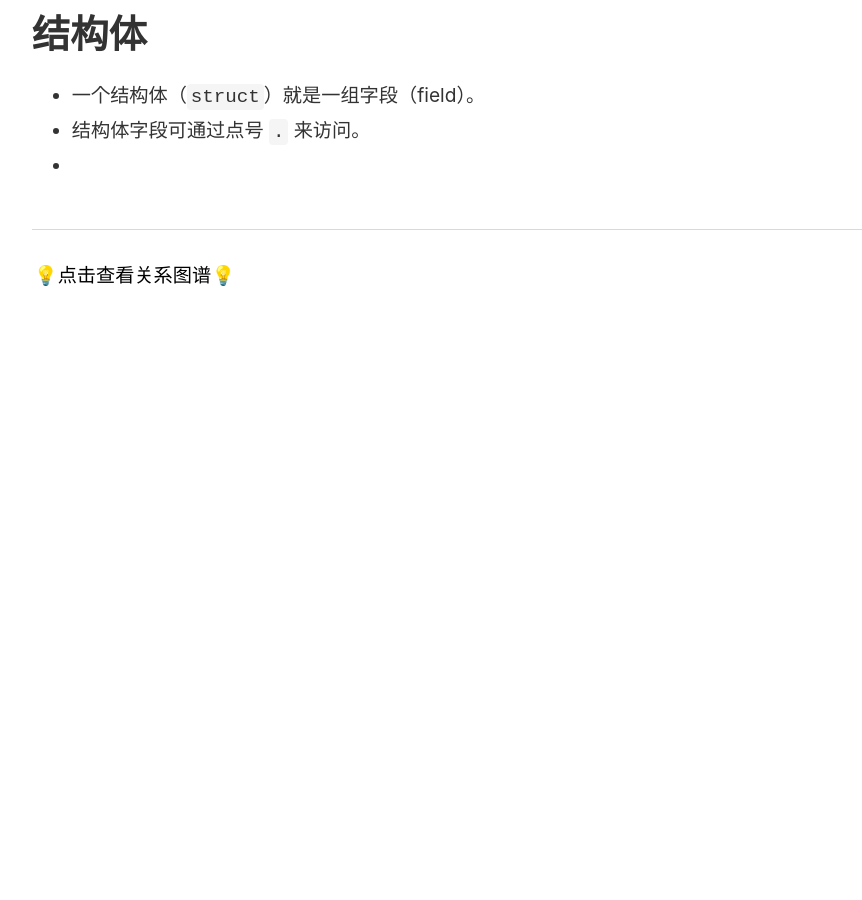
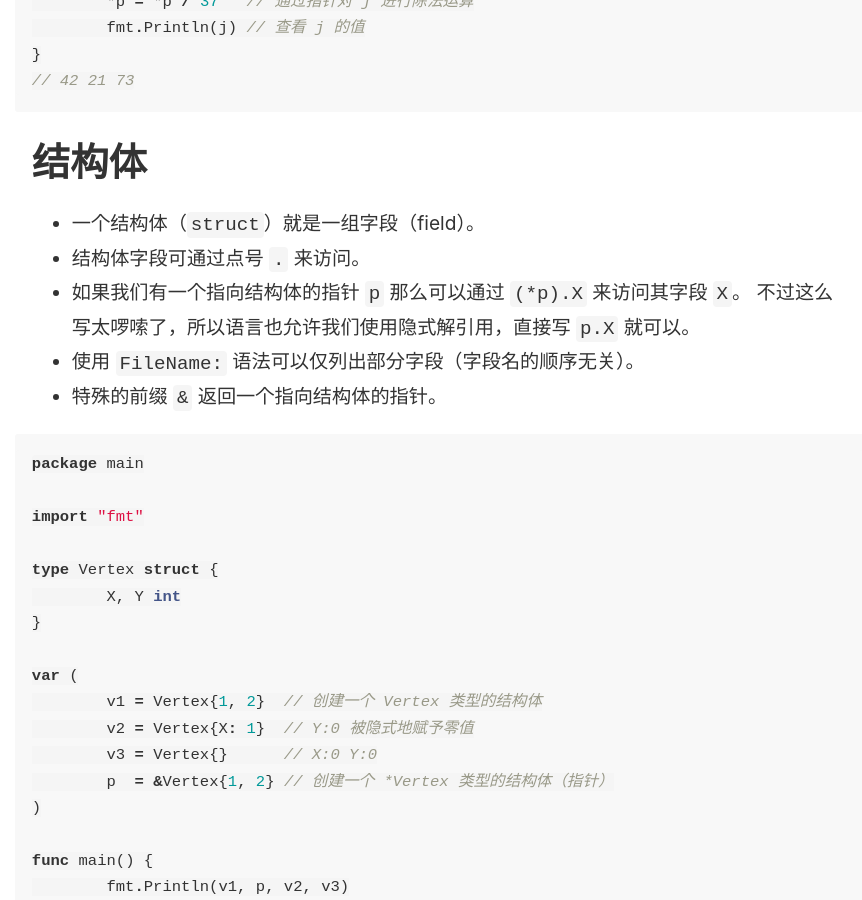
Before and after one commit to wingowen/digital-garden-jekyll, a Jekyll site: the page built from _notes/Go 语言.md, in a window 1280 px wide and 900 px high, scrolled down 5457 px. Shown: the whole window, without its empty margins (45-907 px from the left). Built offline with Jekyll 4.4.1, drawn with Linux system fonts in a browser that asks for light colours; before the commit the page ends 5862 px from its top, so only the background shows below that; some of the changed text lies outside the part shown.

Commit message:
vault backup: 2025-03-20 00:17:48

````diff
--- a/_notes/Go 语言.md
+++ b/_notes/Go 语言.md
@@ -1,6 +1,15 @@
 参考资料
 - [Go 语言圣经](https://gopl-zh.github.io/)
 - [Go 语言之旅](https://tour.go-zh.org)
+
+# 开发环境
+
+Go 官方下载地址：[The Go Programming Language](https://go.dev/dl/)。
+
+
+
+
+
 # 基础
 
 包，每个 Go 程序都由包构成，程序从 main 包开始运行。
@@ -178,4 +187,29 @@
 
 - 一个结构体（`struct`）就是一组字段（field）。
 - 结构体字段可通过点号 `.` 来访问。
--
+- 如果我们有一个指向结构体的指针 `p` 那么可以通过 `(*p).X` 来访问其字段 `X`。 不过这么写太啰嗦了，所以语言也允许我们使用隐式解引用，直接写 `p.X` 就可以。
+- 使用 `FileName:` 语法可以仅列出部分字段（字段名的顺序无关）。
+- 特殊的前缀 `&` 返回一个指向结构体的指针。
+
+```go
+package main
+
+import "fmt"
+
+type Vertex struct {
+	X, Y int
+}
+
+var (
+	v1 = Vertex{1, 2}  // 创建一个 Vertex 类型的结构体
+	v2 = Vertex{X: 1}  // Y:0 被隐式地赋予零值
+	v3 = Vertex{}      // X:0 Y:0
+	p  = &Vertex{1, 2} // 创建一个 *Vertex 类型的结构体（指针）
+)
+
+func main() {
+	fmt.Println(v1, p, v2, v3)
+}
+
+// {1 2} &{1 2} {1 0} {0 0}
+```
````
